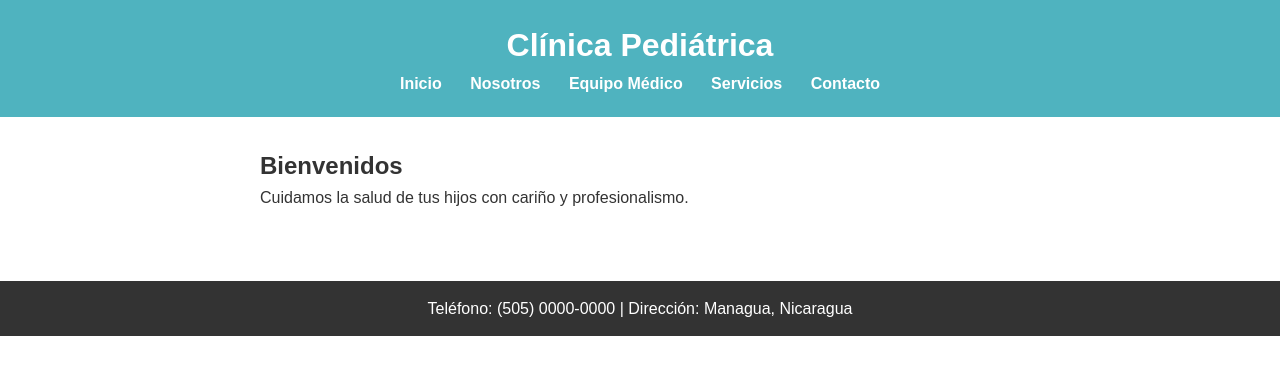
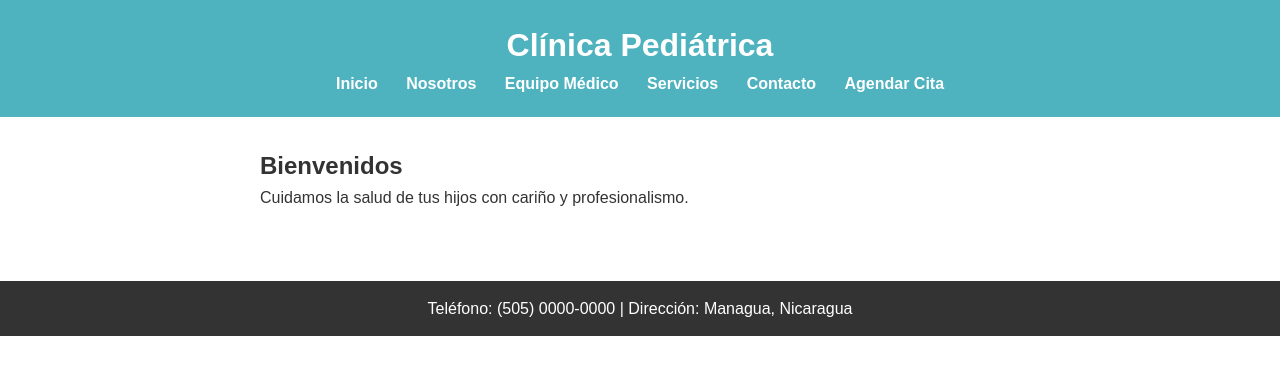
Before and after one commit to Skyfall03/clinica-pediatrica, a website: page index.html in a window 1280 px wide. Drawn offline with Linux system fonts and the light colour scheme.

Commit message:
agregar enlace de agendar cita al menu

```diff
--- a/index.html
+++ b/index.html
@@ -15,6 +15,7 @@
       <a href="equipo.html">Equipo Médico</a>
       <a href="servicios.html">Servicios</a>
       <a href="contacto.html">Contacto</a>
+      <a href="citas.html">Agendar Cita</a>
     </nav>
   </header>
 
```
